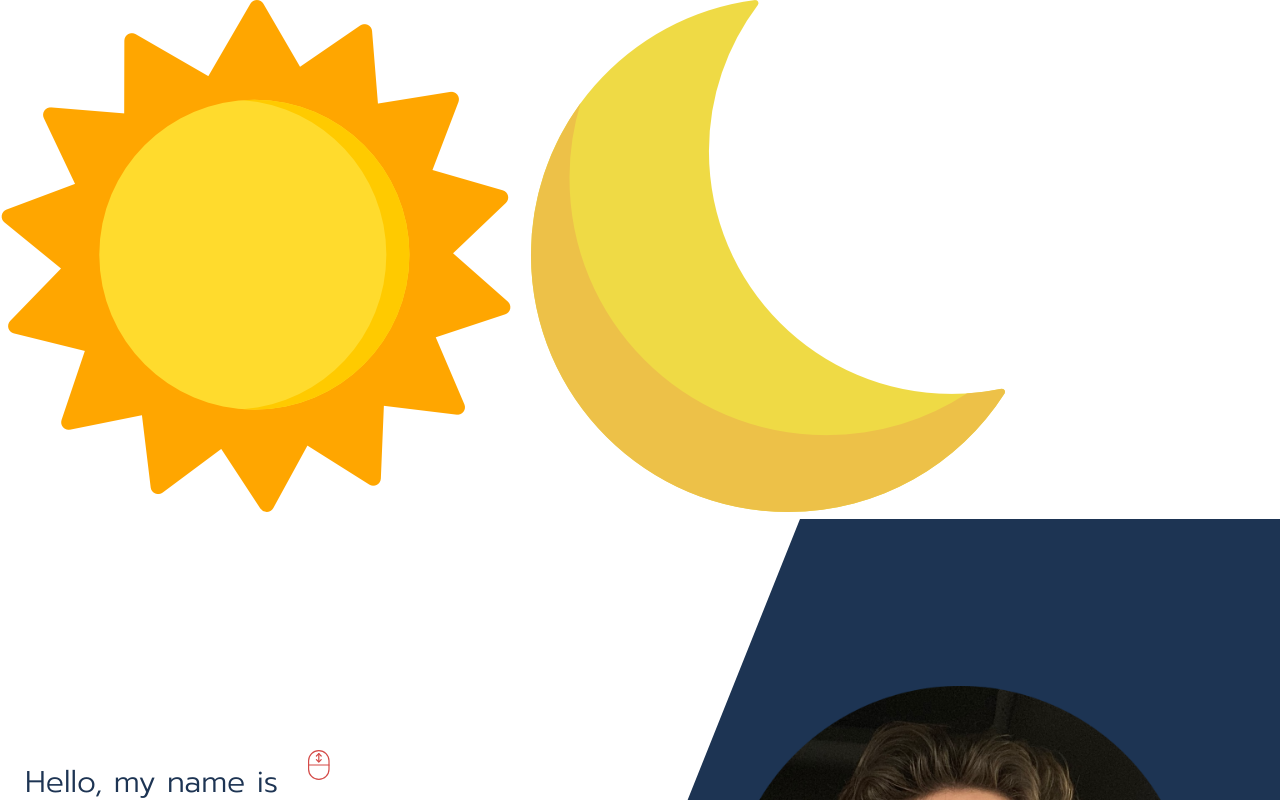
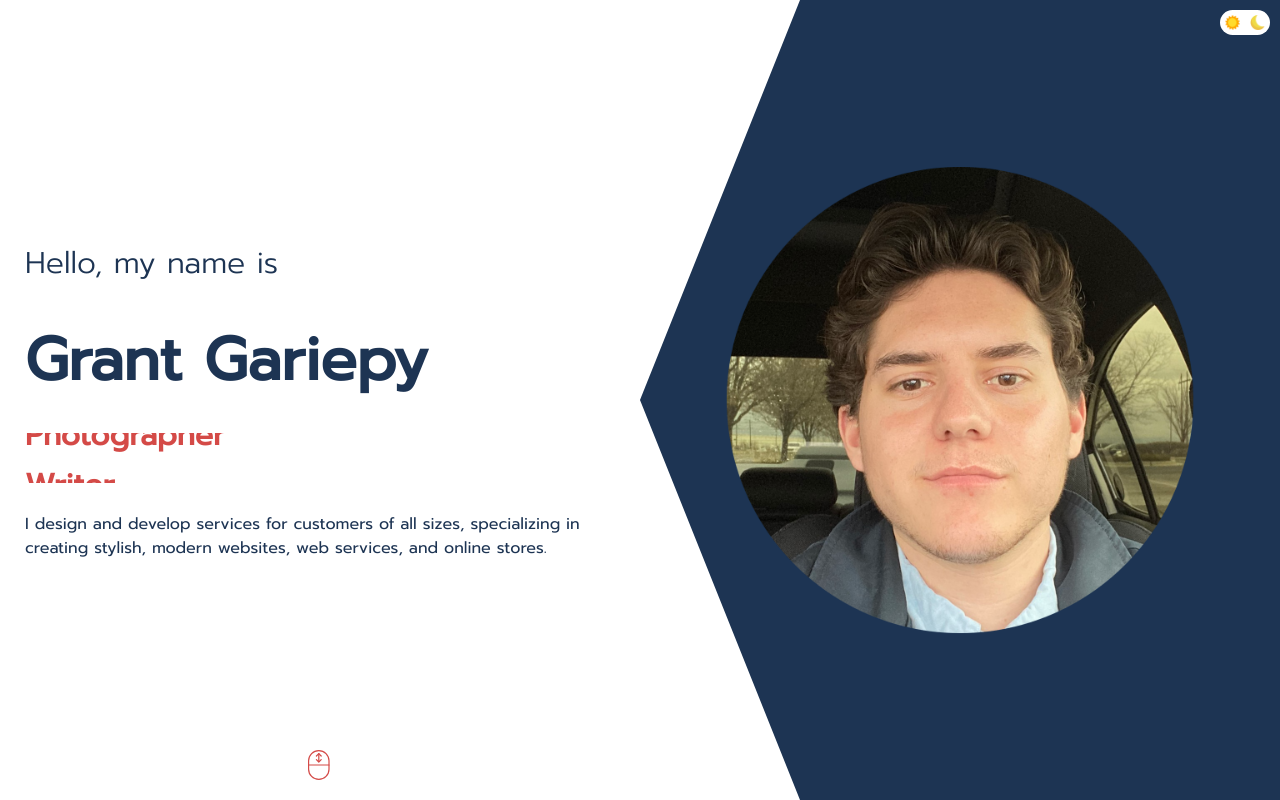
Before and after one commit to grantgariepy/react-portfolio, a React (Create React App) app in the folder react-portfolio/: page / in a window 1280 px wide. Shown: the top 800 px of the page. Built offline with nearby package versions, Linux system fonts and the light colour scheme.

Commit message:
toggle button for dark mode added

```diff
--- a/react-portfolio/src/components/toggle/toggle.css
+++ b/react-portfolio/src/components/toggle/toggle.css
@@ -0,0 +1,28 @@
+.t{
+    width: 50px;
+    height: 25px;
+    border-radius: 20px;
+    border: 1pz solid #999;
+    background-color: white;
+    position: fixed;
+    top: 10px;
+    right: 10px;
+    z-index: 999;
+    display: flex;
+    align-items: center;
+    justify-content: space-around;
+}
+
+.t-icon{
+    width: 15px;
+    height: 15px;
+}
+
+.t-button{
+    width: 25px;
+    height: 25px;
+    border-radius: 50%;
+    background-color: #999;
+    position: absolute;
+    cursor: pointer;
+}
```
